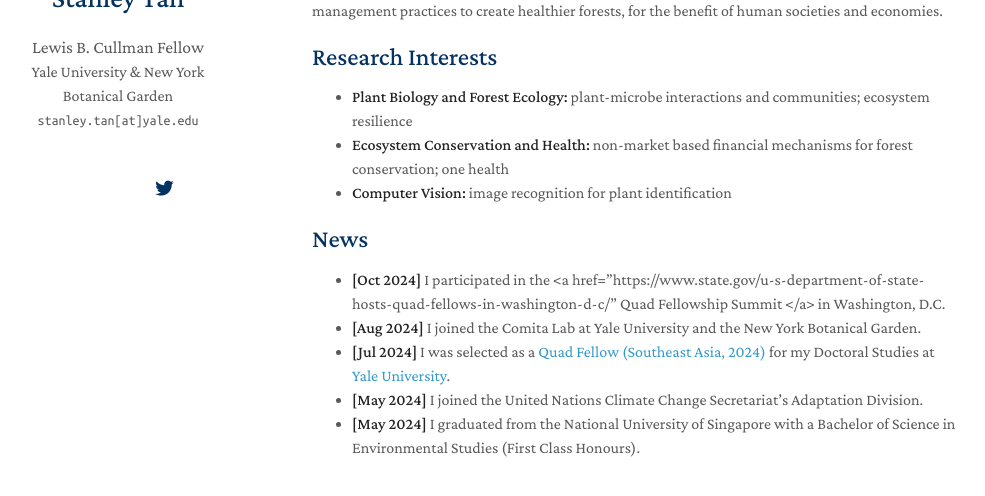
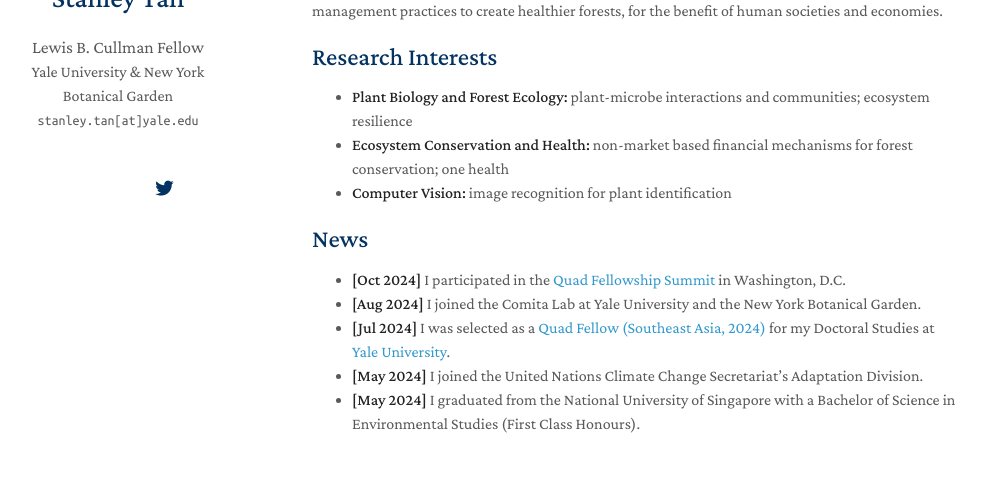
Before and after one commit to stanleytansx/stanleytansx.github.io, a Jekyll site: the page built from index.md, in a window 1280 px wide, cut to the strip 206-702 px from the top of the page. Shown: the whole strip, without its empty margins (158-1143 px from the left). Built offline with Jekyll 4.4.1, drawn with Linux system fonts in a browser that asks for light colours; nearby versions of some CDN libraries; a style sheet for code colours, icons or effects is not loaded; our own code applies the rules of GitHub Pages for plain Markdown files.

Commit message:
Update index.md

```diff
--- a/index.md
+++ b/index.md
@@ -18,7 +18,7 @@ management practices to create healthier forests, for the benefit of human socie
 
 ## News
 
-- **[Oct 2024]** I participated in the <a href="https://www.state.gov/u-s-department-of-state-hosts-quad-fellows-in-washington-d-c/" Quad Fellowship Summit </a> in Washington, D.C.
+- **[Oct 2024]** I participated in the <a href="https://www.state.gov/u-s-department-of-state-hosts-quad-fellows-in-washington-d-c/"> Quad Fellowship Summit </a> in Washington, D.C.
 - **[Aug 2024]** I joined the Comita Lab at Yale University and the New York Botanical Garden.
 - **[Jul 2024]** I was selected as a <a href="https://www.quadfellowship.org/2024-quad-fellows" target="_blank"> Quad Fellow (Southeast Asia, 2024)</a> for my Doctoral Studies at <a href="https://news.yale.edu/2024/08/09/three-yale-students-named-2024-quad-fellows-stem-fields" target="_blank"> Yale University</a>.
 - **[May 2024]** I joined the United Nations Climate Change Secretariat's Adaptation Division.
```
